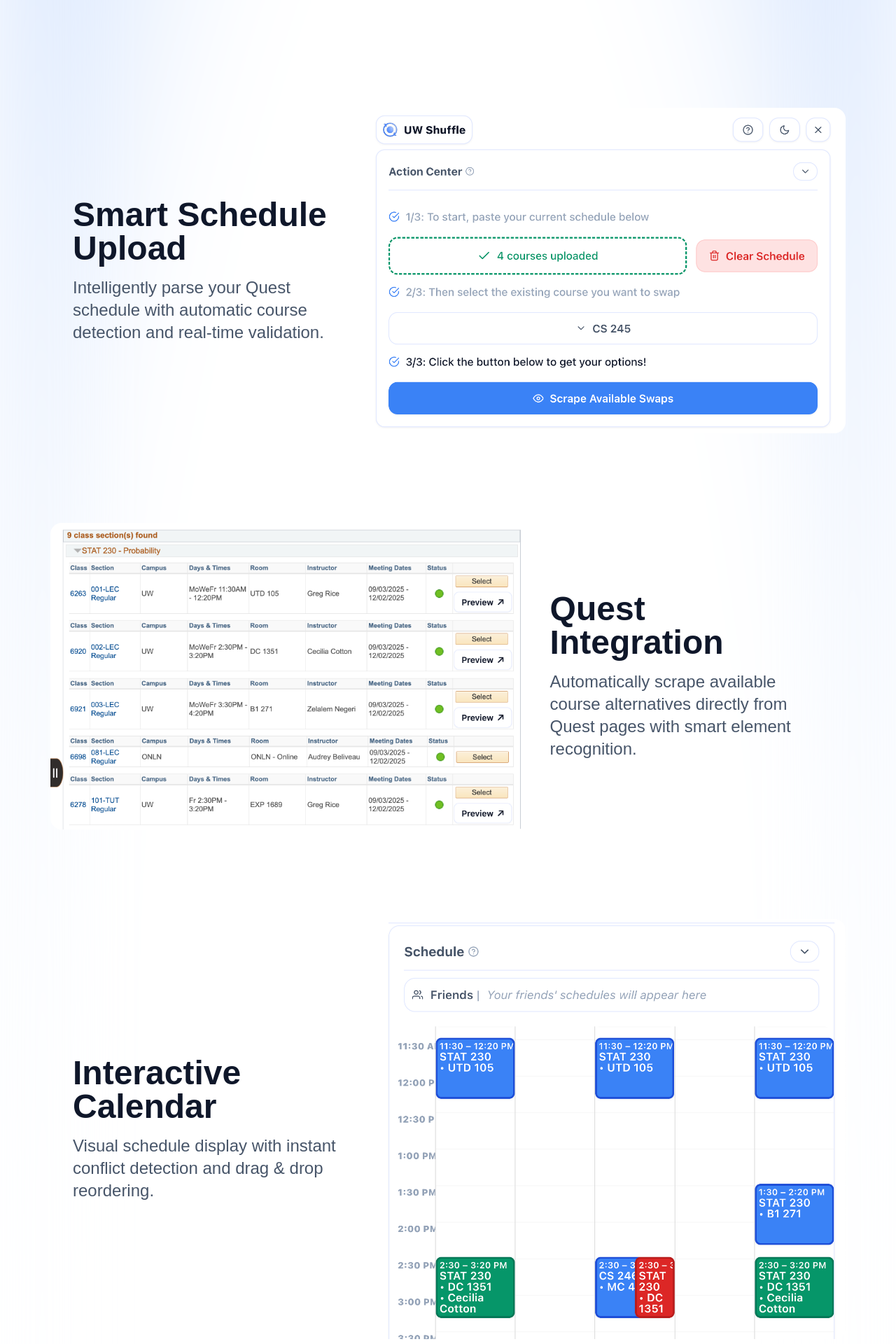
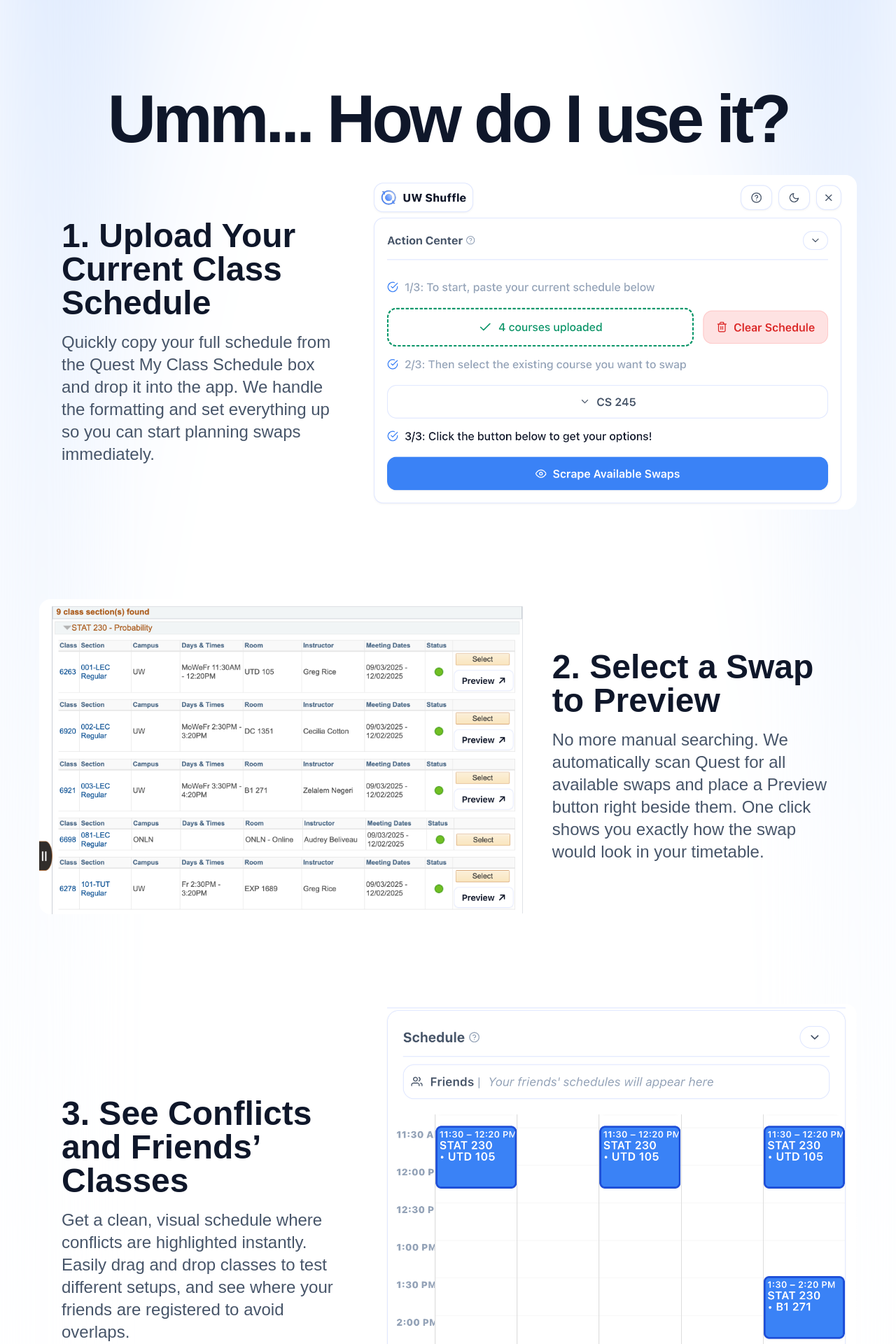
Before and after one commit to FuJacob/uwshuffle-home, a Next.js app in the folder frontend/: page / in a window 1280 px wide. Shown: the part 1680-3600 px from the top of the page at 70% size. Built offline with nearby package versions, Linux system fonts and the light colour scheme; a web font is replaced by a local one.

Commit message:
more changes

```diff
--- a/frontend/src/app/page.tsx
+++ b/frontend/src/app/page.tsx
@@ -2,7 +2,14 @@
 
 import React, { useState, useEffect } from "react";
 import Image from "next/image";
-import { FaChrome, FaUsers, FaEye, FaShieldAlt } from "react-icons/fa";
+import {
+  FaChrome,
+  FaUsers,
+  FaEye,
+  FaShieldAlt,
+  FaLinkedin,
+  FaGithub,
+} from "react-icons/fa";
 import { features } from "@/constants/features";
 import { headlines } from "@/constants/headlines";
 import { FeatureCard } from "@/components/FeatureCard";
@@ -62,7 +69,7 @@
             <p className="text-text-secondary text-lg sm:text-xl lg:text-2xl xl:text-3xl tracking-tight leading-tight px-2 sm:px-4 max-w-4xl">
               {randomHeadline.subtext}
             </p>
-            <h2 className="text-4xl sm:text-6xl lg:text-8xl xl:text-9xl font-bold text-text-primary leading-none tracking-tighter px-2 sm:px-4">
+            <h2 className="text-4xl sm:text-6xl lg:text-8xl xl:text-9xl font-bold text-text-primary leading-none tracking-tighter sm:px-4">
               {randomHeadline.headline}
             </h2>
           </div>
@@ -115,7 +122,10 @@
             />
           </div>
         </div>
-        <section className="flex flex-col items-center justify-center max-w-7xl mx-auto w-full py-8 sm:py-16 animate-fade-in px-4">
+        <section className="flex flex-col items-center justify-center max-w-7xl mx-auto w-full py-8 sm:py-16 animate-fade-in">
+          <h2 className="text-center text-3xl sm:text-5xl lg:text-7xl xl:text-8xl font-bold text-text-primary leading-none tracking-tighter">
+            Umm... How do I use it?
+          </h2>
           {features.map((feature, index) => (
             <div
               key={feature.id}
@@ -189,10 +199,41 @@
                 </h4>
               </div>
 
-              <p className="text-xs sm:text-sm text-text-secondary">
-                &copy; {new Date().getFullYear()} UW Shuffle. All rights
-                reserved.
-              </p>
+              <div className="flex items-center gap-4">
+                <p className="text-xs sm:text-sm text-text-secondary">
+                  &copy; {new Date().getFullYear()} UW Shuffle. All rights
+                  reserved.
+                </p>
+                <div className="flex items-center gap-3">
+                  <a
+                    href="https://linkedin.com/in/fujacob"
+                    target="_blank"
+                    rel="noopener noreferrer"
+                    className="w-8 h-8 bg-white rounded-full flex items-center justify-center text-text-primary hover:bg-gray-100 transition-colors shadow-sm"
+                    aria-label="LinkedIn"
+                  >
+                    <FaLinkedin className="text-sm" />
+                  </a>
+                  <a
+                    href="https://x.com/fujacobb"
+                    target="_blank"
+                    rel="noopener noreferrer"
+                    className="w-8 h-8 bg-white rounded-full flex items-center justify-center text-text-primary hover:bg-gray-100 transition-colors shadow-sm"
+                    aria-label="X (Twitter)"
+                  >
+                    <strong>𝕏</strong>
+                  </a>
+                  <a
+                    href="https://github.com/fujacob"
+                    target="_blank"
+                    rel="noopener noreferrer"
+                    className="w-8 h-8 bg-white rounded-full flex items-center justify-center text-text-primary hover:bg-gray-100 transition-colors shadow-sm"
+                    aria-label="GitHub"
+                  >
+                    <FaGithub className="text-sm" />
+                  </a>
+                </div>
+              </div>
             </div>
           </footer>
         </div>
--- a/frontend/src/constants/features.ts
+++ b/frontend/src/constants/features.ts
@@ -8,37 +8,32 @@
 export const features: Feature[] = [
   {
     id: 1,
-    title: "Smart Schedule Upload",
-    description:
-      "Intelligently parse your Quest schedule with automatic course detection and real-time validation.",
+    title: "1. Upload Your Current Class Schedule",
+    description: "Quickly copy your full schedule from the Quest My Class Schedule box and drop it into the app. We handle the formatting and set everything up so you can start planning swaps immediately.",
     image: "/features/uploadSchedule.png",
   },
   {
     id: 2,
-    title: "Quest Integration",
-    description:
-      "Automatically scrape available course alternatives directly from Quest pages with smart element recognition.",
+    title: "2. Select a Swap to Preview",
+    description: "No more manual searching. We automatically scan Quest for all available swaps and place a Preview button right beside them. One click shows you exactly how the swap would look in your timetable.",
     image: "/features/quest.png",
   },
   {
     id: 3,
-    title: "Interactive Calendar",
-    description:
-      "Visual schedule display with instant conflict detection and drag & drop reordering.",
+    title: "3. See Conflicts and Friends’ Classes",
+    description: "Get a clean, visual schedule where conflicts are highlighted instantly. Easily drag and drop classes to test different setups, and see where your friends are registered to avoid overlaps.",
     image: "/features/schedule.png",
   },
   {
     id: 4,
-    title: "UW Flow Integration",
-    description:
-      "Real-time professor data with ratings and reviews from UW Flow's GraphQL API.",
+    title: "4. Get Instant Professor Ratings",
+    description: "As you browse and adjust classes, professor ratings and reviews from UW Flow appear in real time. You can check teaching quality and course feedback without ever leaving your schedule view.",
     image: "/features/uwflow.png",
   },
   {
     id: 5,
-    title: "Export & Sharing",
-    description:
-      "Generate .ics files for Google Calendar, Outlook, or any calendar app with shareable links.",
+    title: "5. Export Your Calendar Anywhere",
+    description: "Once you’ve finalized your schedule, export it with one click. Download an .ics file compatible with Google Calendar, Outlook, Apple Calendar, or any app, and keep your timetable synced everywhere.",
     image: "/features/googlecalendar.png",
   },
 ];
```
Also changed, not shown: frontend/public/features/myclassschedule.png (added).
